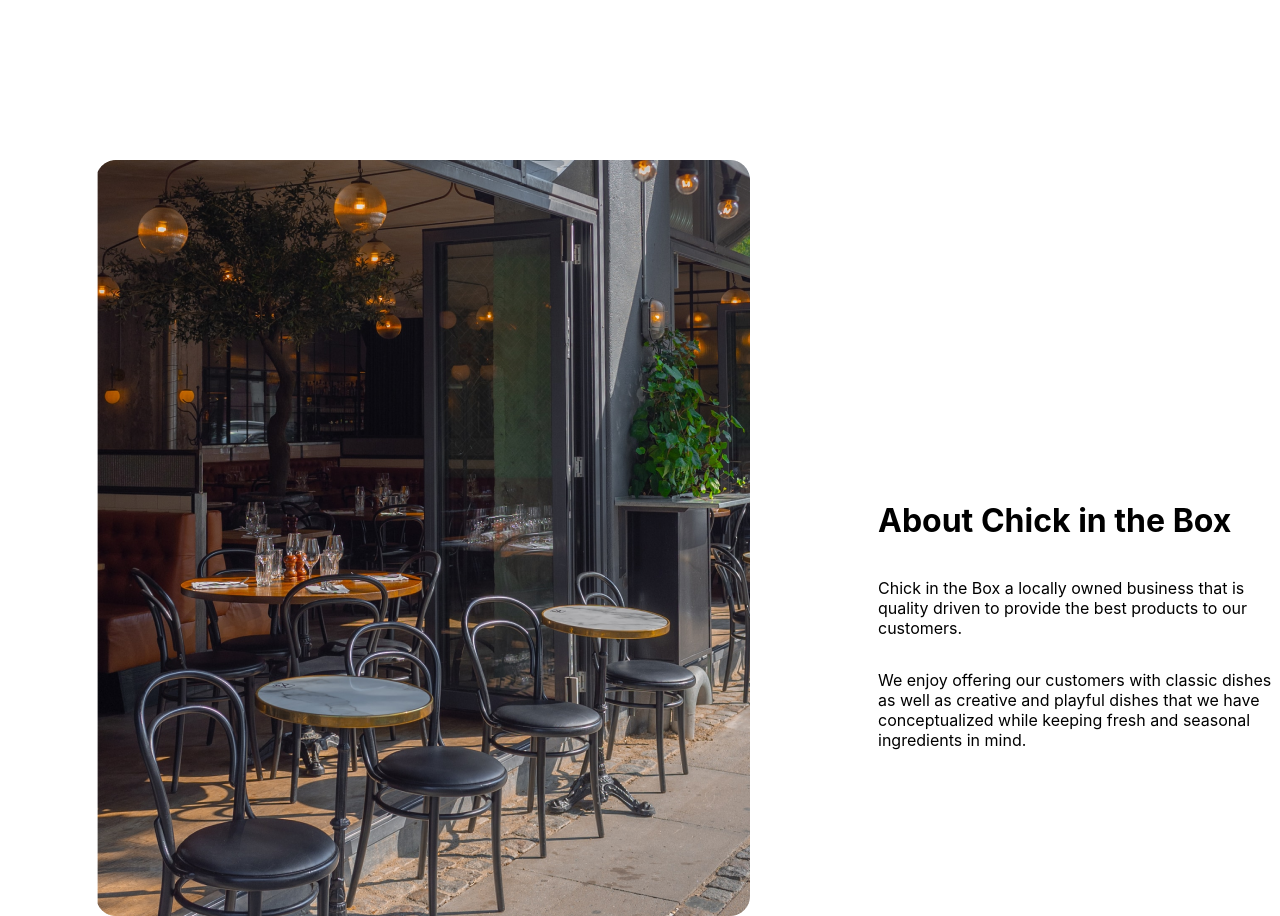
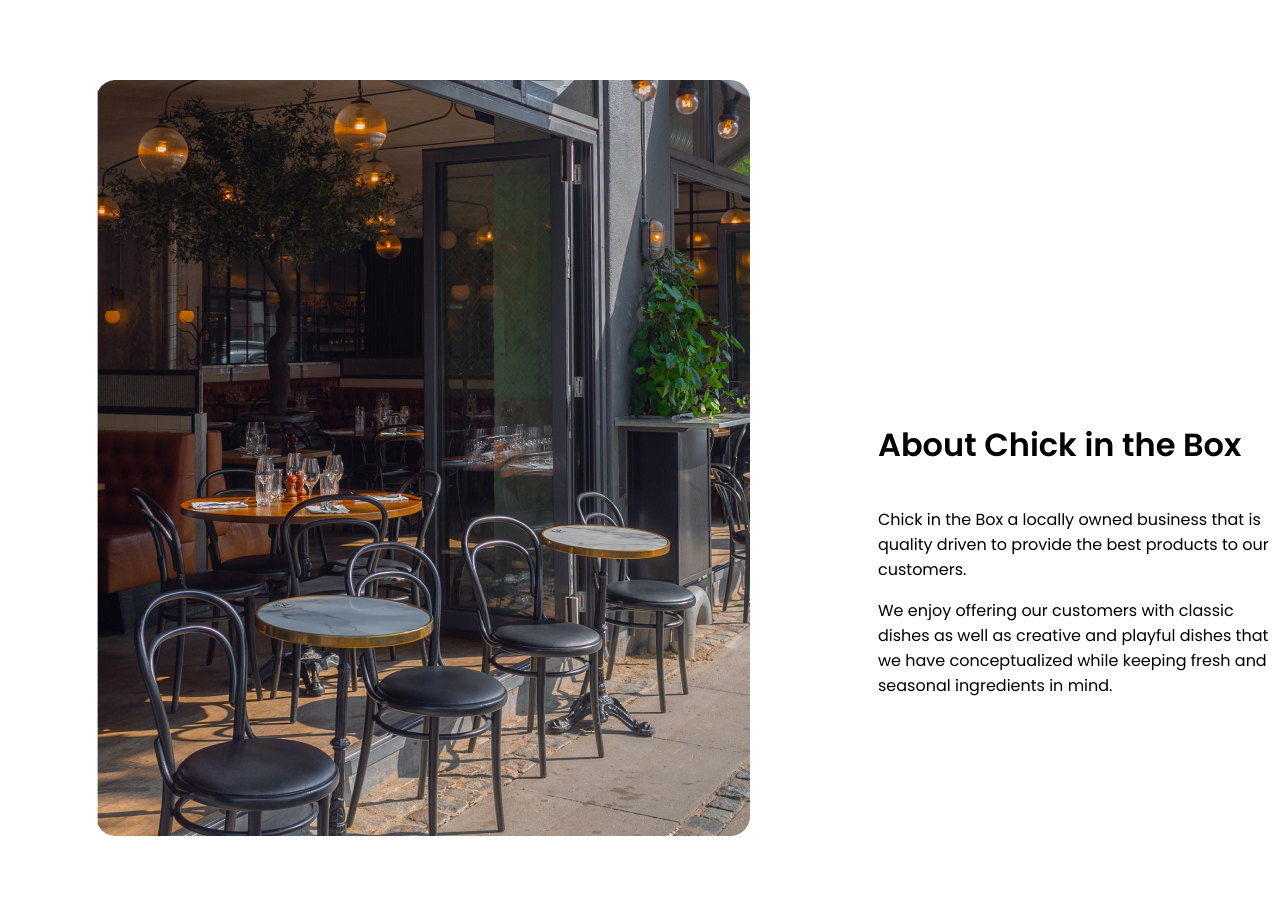
Before and after one commit to lyds214/chicken-website, a React (Create React App) app: page / in a window 1280 px wide. After the commit the page ends 836 px from the top, so only its background shows below. Built offline with nearby package versions, Linux system fonts and the light colour scheme.

Commit message:
added font style

```diff
--- a/src/App.css
+++ b/src/App.css
@@ -1,10 +1,10 @@
 @font-face {
-    font-family: 'Poppins';
+    font-family: 'Poppins-SemiBold';
     font-weight: 700;
     src: local('Poppins'), url('./assets/Poppins/Poppins-SemiBold.ttf') format('truetype');
 }
 
 @font-face {
-    font-family: 'Poppins';
+    font-family: 'Poppins-Regular';
     src: local('Poppins'), url('./assets/Poppins/Poppins-Regular.ttf') format('truetype');
 }
--- a/src/pages/About/About.css
+++ b/src/pages/About/About.css
@@ -1,6 +1,6 @@
 .img-container {
     display: flex;
-    margin: 10rem 0 0 6rem;
+    margin: 5rem 0 0 6rem;
 }
 
 .about-chick-container {
@@ -12,6 +12,10 @@
     padding: 10rem 0 0 2rem;
 }
 
-.text-heading {
-    font-family: Poppins;
-  }
+.heading {
+    font-family: Poppins-SemiBold;
+}
+
+.paragraph{
+    font-family: Poppins-Regular;
+}
--- a/src/pages/About/About.js
+++ b/src/pages/About/About.js
@@ -1,19 +1,28 @@
-import React from 'react'
-import cafe from '../../assets/about.png'
-import '../About/About.css'
+import React from "react";
+import cafe from "../../assets/about.png";
+import "../About/About.css";
 
 const About = () => {
   return (
-    <div className='img-container'>
-      <img src={cafe} alt='cafe' />
+    <div className="img-container">
+      <img src={cafe} alt="cafe" />
 
-      <div className='about-chick-container text-style'>
-        <h1>About Chick in the Box</h1>
-        <p>Chick in the Box a locally owned business that is quality driven to provide the best products to our customers.</p>
-        <p>We enjoy offering our customers with classic dishes as well as creative and playful dishes that we have conceptualized while keeping fresh and seasonal ingredients in mind.</p>
+      <div className="about-chick-container">
+        <h1 className="heading">About Chick in the Box</h1>
+        <div className="paragraph">
+          <p>
+            Chick in the Box a locally owned business that is quality driven to
+            provide the best products to our customers.
+          </p>
+          <p>
+            We enjoy offering our customers with classic dishes as well as
+            creative and playful dishes that we have conceptualized while
+            keeping fresh and seasonal ingredients in mind.
+          </p>
+        </div>
       </div>
     </div>
-  )
-}
+  );
+};
 
-export default About
+export default About;
```
